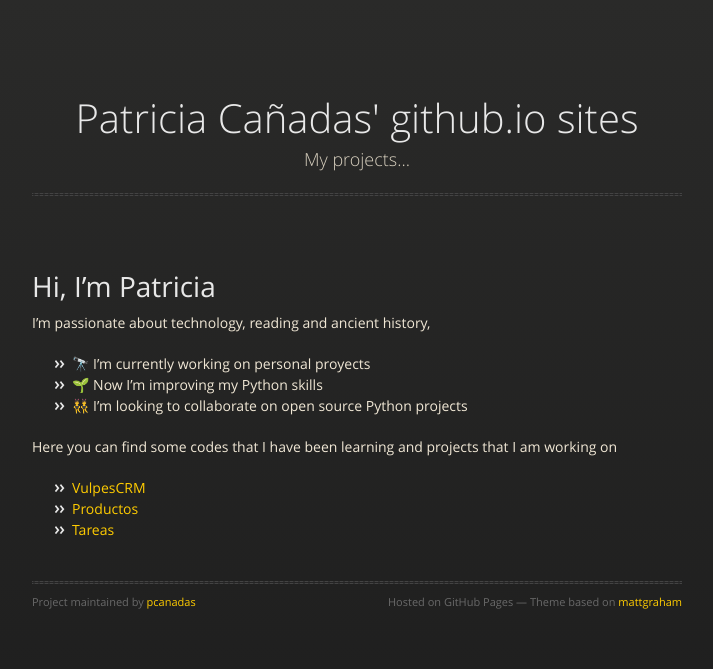
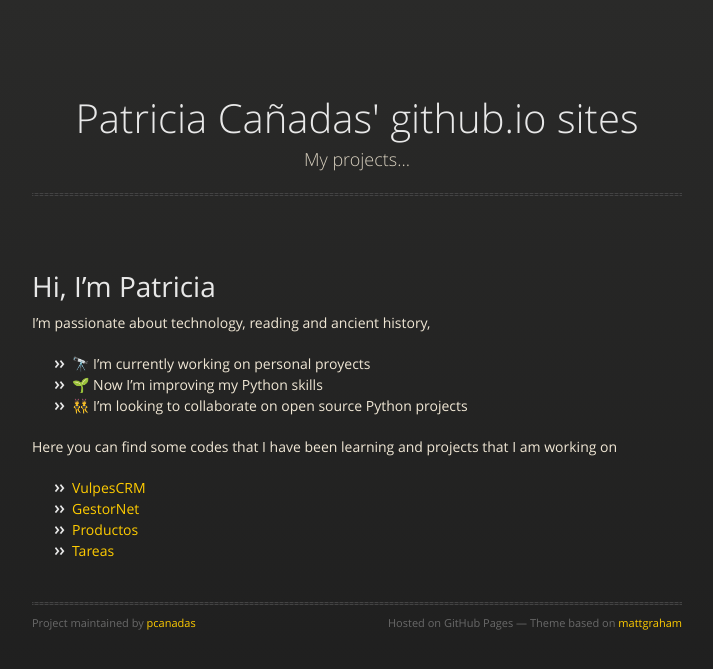
Before and after one commit to pcanadas/pcanadas.github.io, a Jekyll site: the page built from index.md, in a window 1280 px wide. Shown: the top 669 px of the page, without its empty margins (283-996 px from the left). Built offline with Jekyll 4.4.1, drawn with Linux system fonts in a browser that asks for light colours; our own code applies the rules of GitHub Pages for plain Markdown files.

Commit message:
Update index.md

```diff
--- a/index.md
+++ b/index.md
@@ -14,9 +14,11 @@ I'm passionate about technology, reading and ancient history,
 Here you can find some codes that I have been learning and projects that I am working on
 
 - [VulpesCRM][VulpesCRM]
+- [GestorNet][GestorNet]
 - [Productos][productos]
 - [Tareas][tareas]
 
 [tareas]:tareas
 [productos]:productos
 [VulpesCRM]:VulpesCRM
+[GestorNet]:gestornet
```
